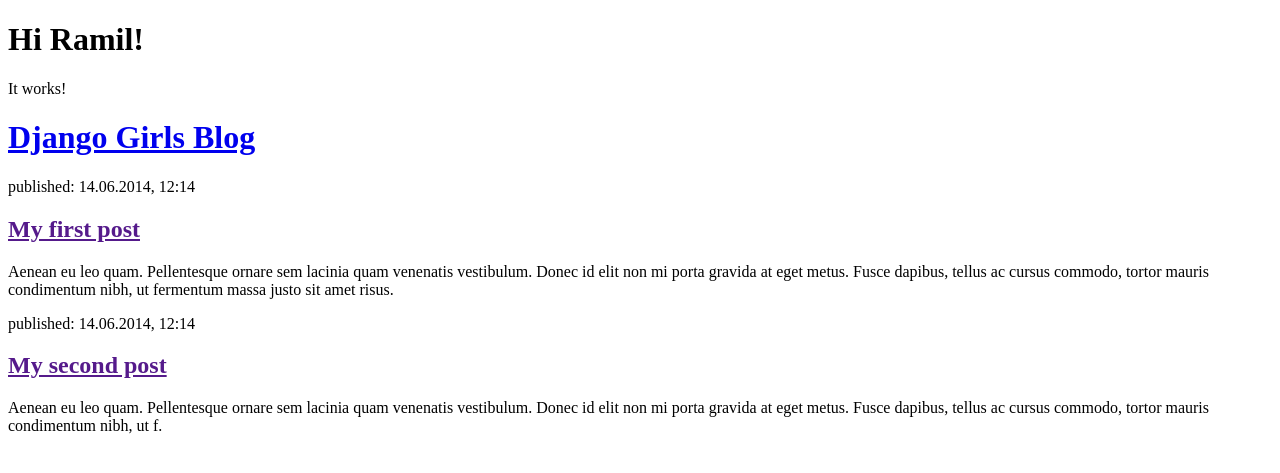
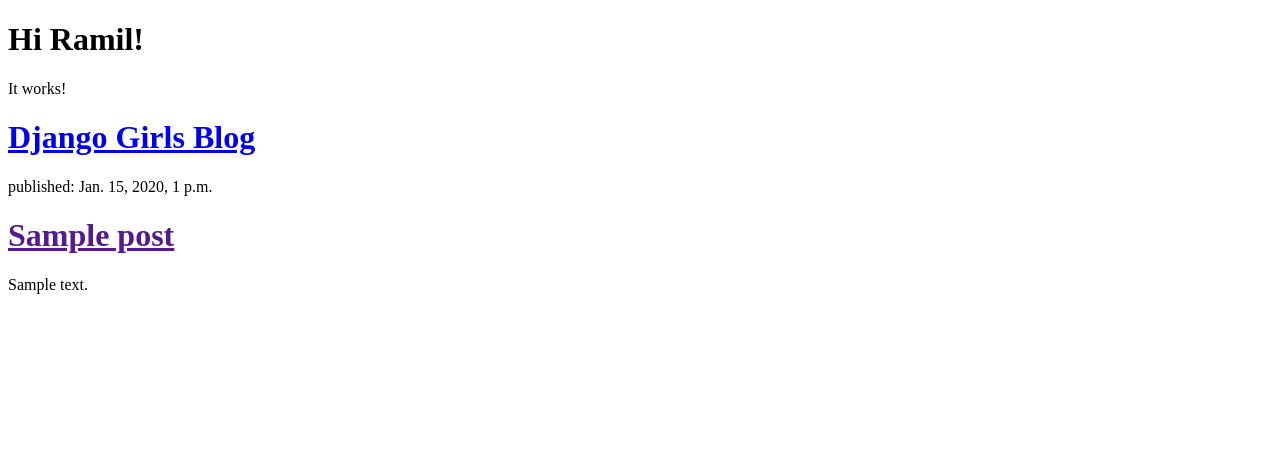
Before and after one commit to RamilSI/my-first-blog, a Django app: page / in a window 1280 px wide. Shown: the top 473 px of the page. Run offline with Django 4.2, Linux system fonts and the light colour scheme; tables that the repository leaves empty hold one stand-in row (values such as "Sample post").

Commit message:
Модификация шаблона для отображения базы данных

```diff
--- a/blog/templates/blog/post_list.html
+++ b/blog/templates/blog/post_list.html
@@ -16,15 +16,22 @@
 </div>
 
 <div>
-            <p>published: 14.06.2014, 12:14</p>
-            <h2><a href="">My first post</a></h2>
-            <p>Aenean eu leo quam. Pellentesque ornare sem lacinia quam venenatis vestibulum. Donec id elit non mi porta gravida at eget metus. Fusce dapibus, tellus ac cursus commodo, tortor mauris condimentum nibh, ut fermentum massa justo sit amet risus.</p>
+    {% for post in posts %}
+    <div>
+        <p>
+            published: {{ post.published_date }}
+        </p>
+        <h1>
+            <a href="">
+                {{ post.title }}
+            </a>
+        </h1>
+        <p>
+            {{ post.text|linebreaksbr }}
+        </p>
     </div>
+    {% endfor %}
 
-        <div>
-            <p>published: 14.06.2014, 12:14</p>
-            <h2><a href="">My second post</a></h2>
-            <p>Aenean eu leo quam. Pellentesque ornare sem lacinia quam venenatis vestibulum. Donec id elit non mi porta gravida at eget metus. Fusce dapibus, tellus ac cursus commodo, tortor mauris condimentum nibh, ut f.</p>
 </div>
 
 </body>
--- a/blog/views.py
+++ b/blog/views.py
@@ -1,5 +1,8 @@
+from django.utils import timezone
 from django.http import HttpResponse
 from django.shortcuts import render
+from .models import Post
 
 def post_list(request):
-    return render(request, 'blog/post_list.html', {})
+    posts = Post.objects.filter(published_date__lte=timezone.now()).order_by('published_date')
+    return render(request, 'blog/post_list.html', {'posts': posts})
```
Lines whose indentation alone changed are shown as unchanged.
